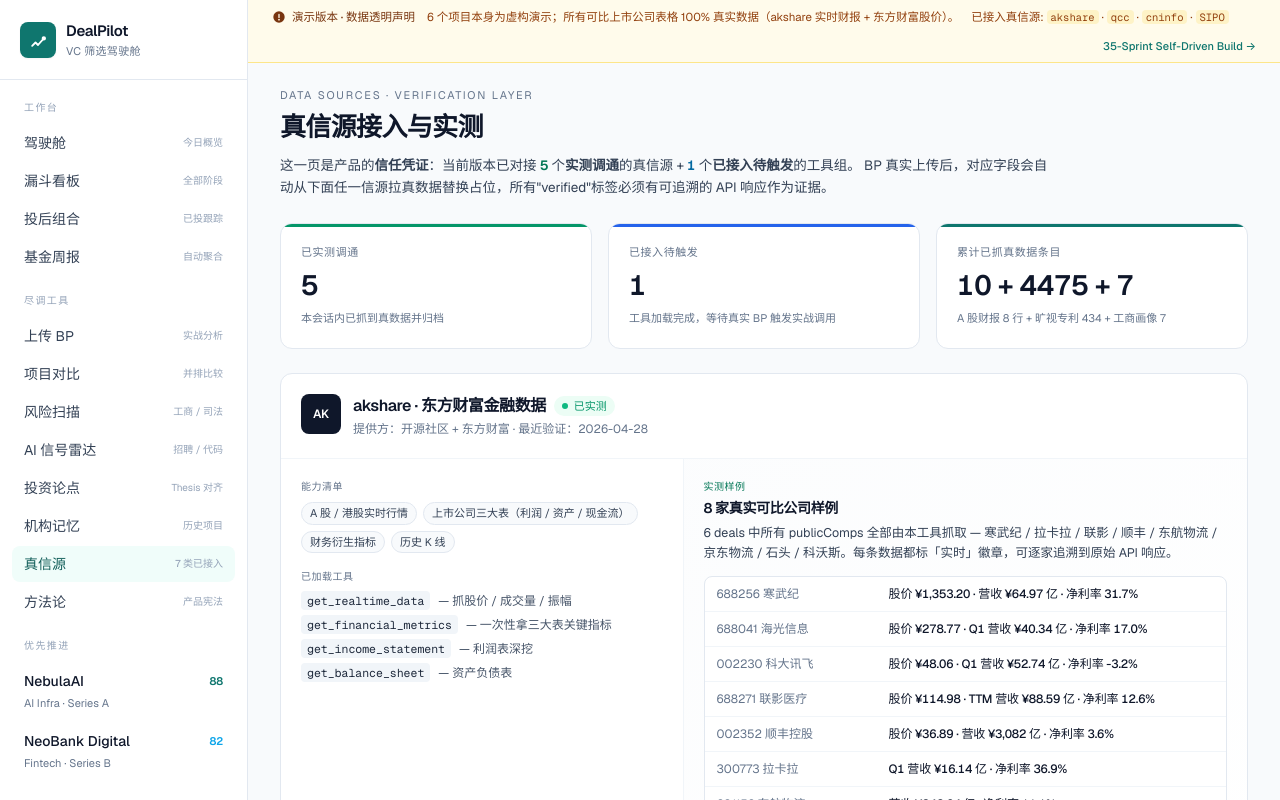
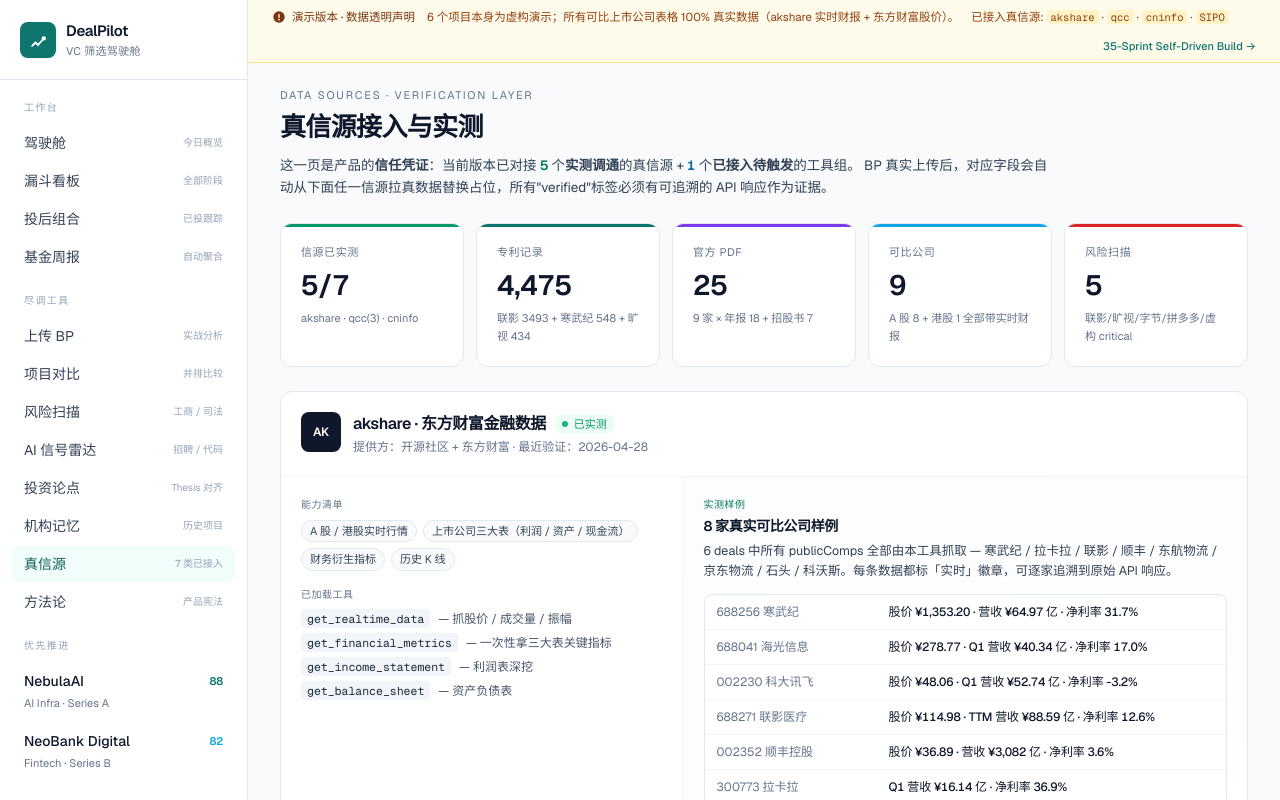
Before and after one commit to sherconan/dealpilot-claude, a React (Vite) app: page /sources in a window 1280 px wide. Shown: the top 800 px of the page. Built offline with nearby package versions, Linux system fonts and the light colour scheme.

Commit message:
feat(s49): /sources 顶部 KPI 升级 5 维真实资产（5/7 信源 / 4475 专利 / 25 PDF / 9 可比 / 5 风险扫描）

```diff
--- a/src/pages/Sources.tsx
+++ b/src/pages/Sources.tsx
@@ -22,10 +22,12 @@
         </p>
       </header>
 
-      <section className="grid grid-cols-1 md:grid-cols-3 gap-4 mb-6">
-        <SummaryCard label="已实测调通" value={liveCount} accent="#059669" hint="本会话内已抓到真数据并归档" />
-        <SummaryCard label="已接入待触发" value={wiredCount} accent="#2563eb" hint="工具加载完成，等待真实 BP 触发实战调用" />
-        <SummaryCard label="累计已抓真数据条目" value={`${sources.find(s=>s.id==='akshare')?.proofRows?.length || 0} + ${sources.find(s=>s.id==='qcc-ipr')?.proofData?.totalPatents || 0} + ${(sources.find(s=>s.id==='qcc-company')?.proofRows?.length || 0)}`} accent="#0f766e" hint="A 股财报 8 行 + 旷视专利 434 + 工商画像 7" />
+      <section className="grid grid-cols-2 md:grid-cols-5 gap-3 mb-6">
+        <SummaryCard label="信源已实测" value={`${liveCount}/7`} accent="#059669" hint="akshare · qcc(3) · cninfo" />
+        <SummaryCard label="专利记录" value={'4,475'} accent="#0f766e" hint="联影 3493 + 寒武纪 548 + 旷视 434" />
+        <SummaryCard label="官方 PDF" value={'25'} accent="#7c3aed" hint="9 家 × 年报 18 + 招股书 7" />
+        <SummaryCard label="可比公司" value={'9'} accent="#0ea5e9" hint="A 股 8 + 港股 1 全部带实时财报" />
+        <SummaryCard label="风险扫描" value={'5'} accent="#dc2626" hint="联影/旷视/字节/拼多多/虚构 critical" />
       </section>
 
       <div className="space-y-5">
```
